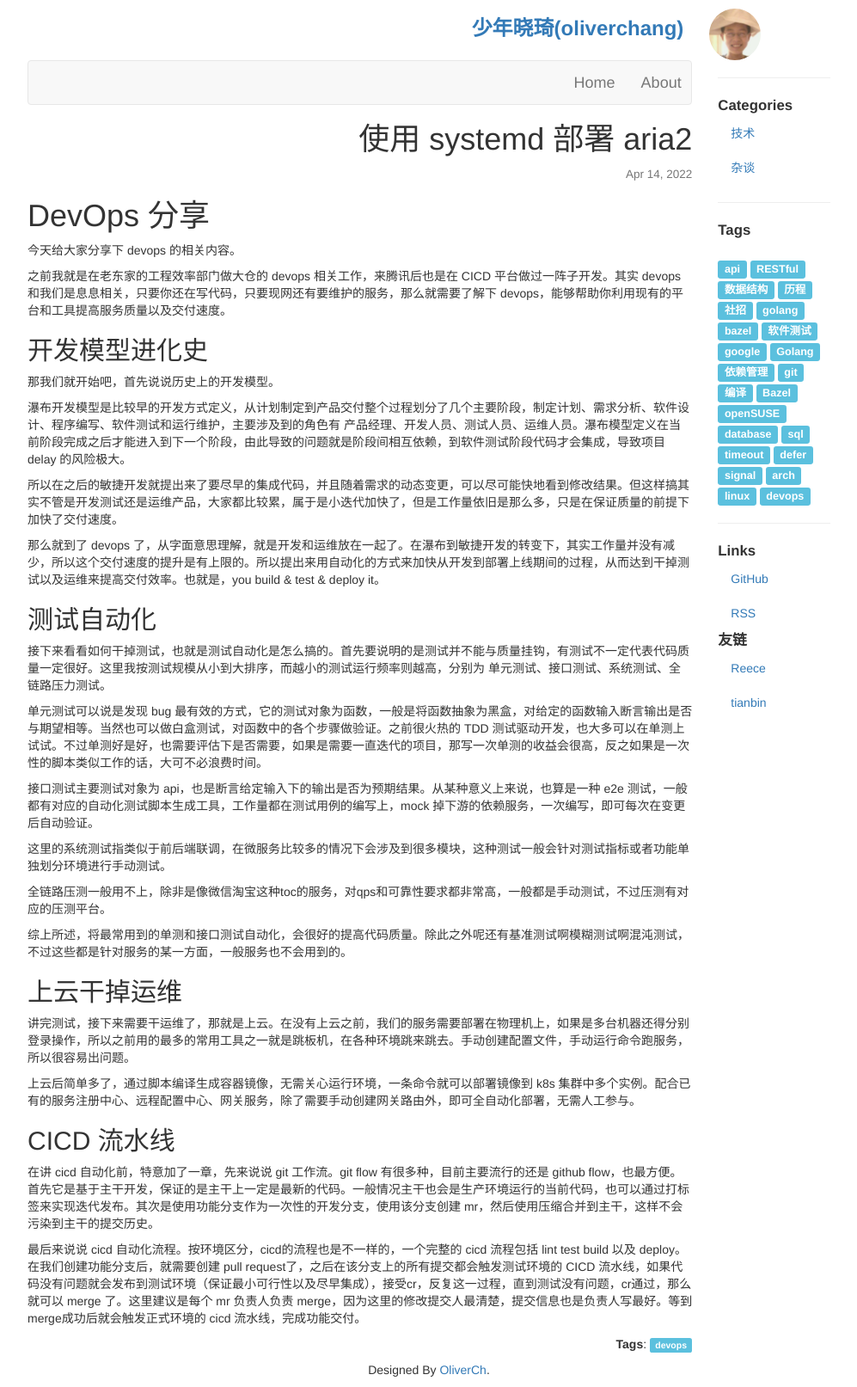
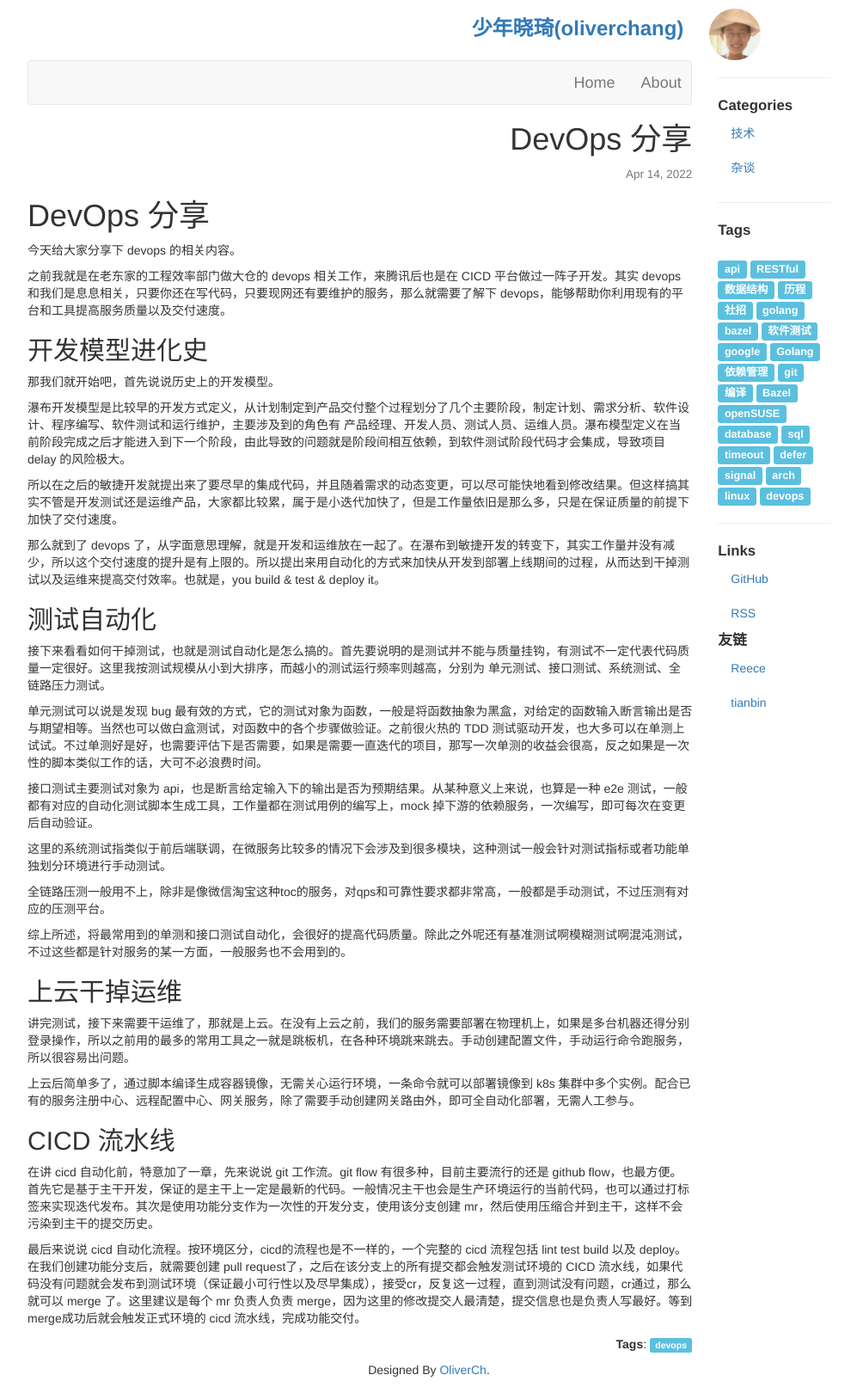
Before and after one commit to snxq/snxq.github.io, a Jekyll site: the page built from _posts/2022-04-14-devops 分享.md, in a window 1280 px wide. Shown: the whole page at 86% size, without its empty margins (141-1138 px from the left). Built offline with Jekyll 4.4.1, drawn with Linux system fonts in a browser that asks for light colours.

Commit message:
:bug: fix article name error

```diff
--- a/_posts/2022-04-14-devops 分享.md
+++ b/_posts/2022-04-14-devops 分享.md
@@ -1,6 +1,6 @@
 ---
 layout: post
-title: 使用 systemd 部署 aria2
+title: DevOps 分享
 date: 2022-04-14 22:13:27 +0800
 categories: 技术
 tags: devops
```
